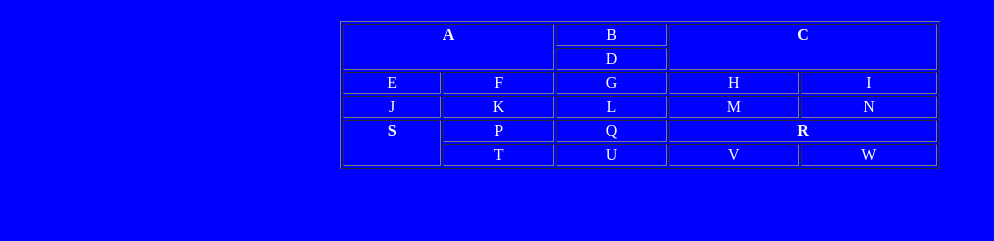
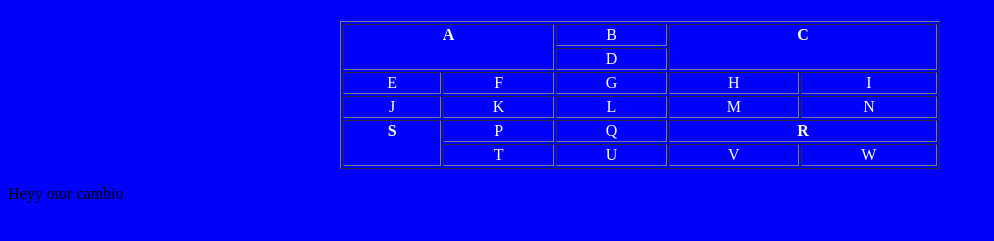
Before and after one commit to Yev94/CursoGit, a plain HTML site: page Index.html in a window 1280 px wide. Shown: the part 59-300 px from the top of the page, without its empty margins (0-994 px from the left). Drawn offline with Linux system fonts and the light colour scheme.

Commit message:
Update Index.html

```diff
--- a/Index.html
+++ b/Index.html
@@ -47,5 +47,6 @@
             </tr>
         </tbody>
     </table>
+	<p>Heyy otor cambio</p>
 </body>
 </html>
```
